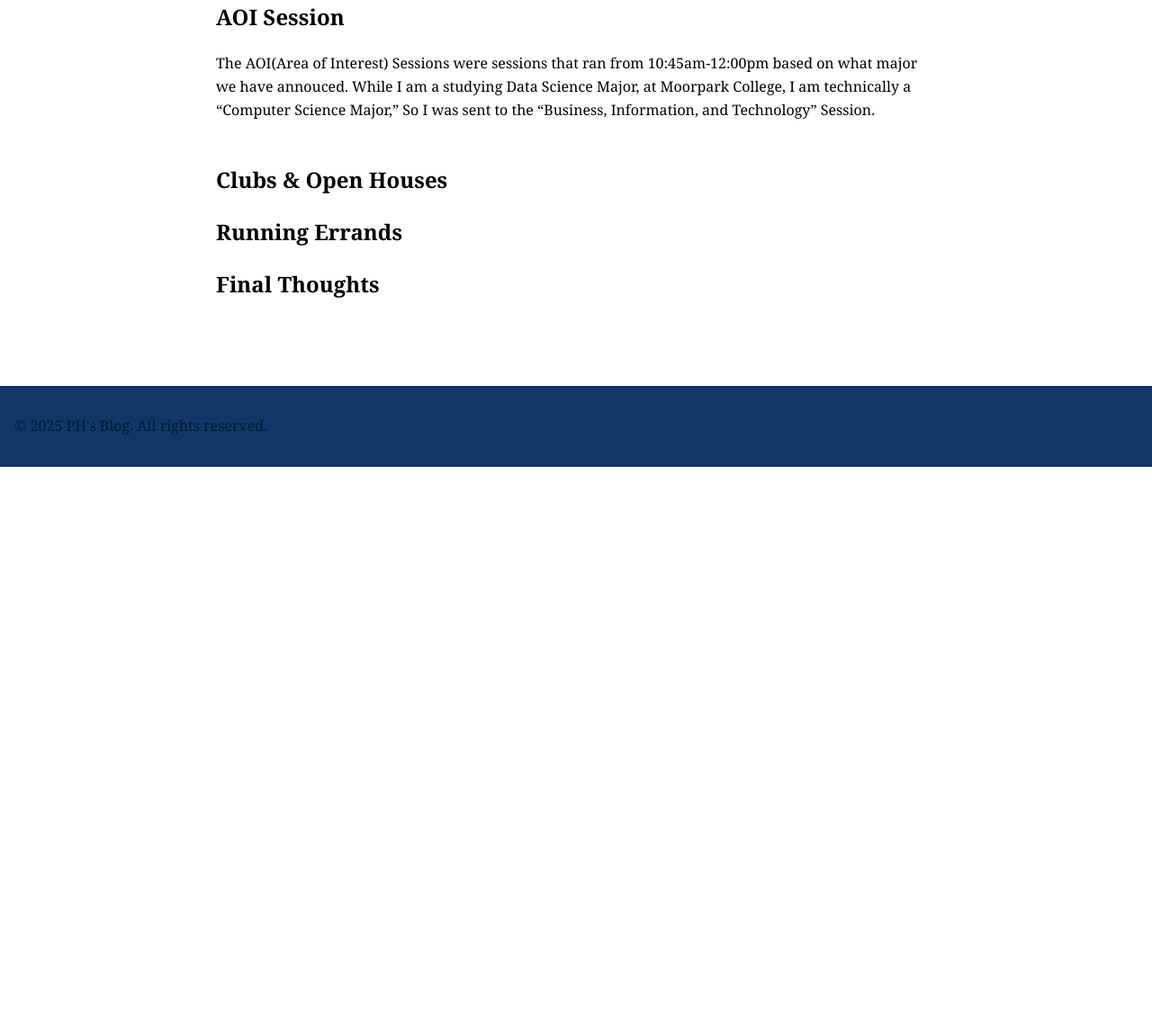
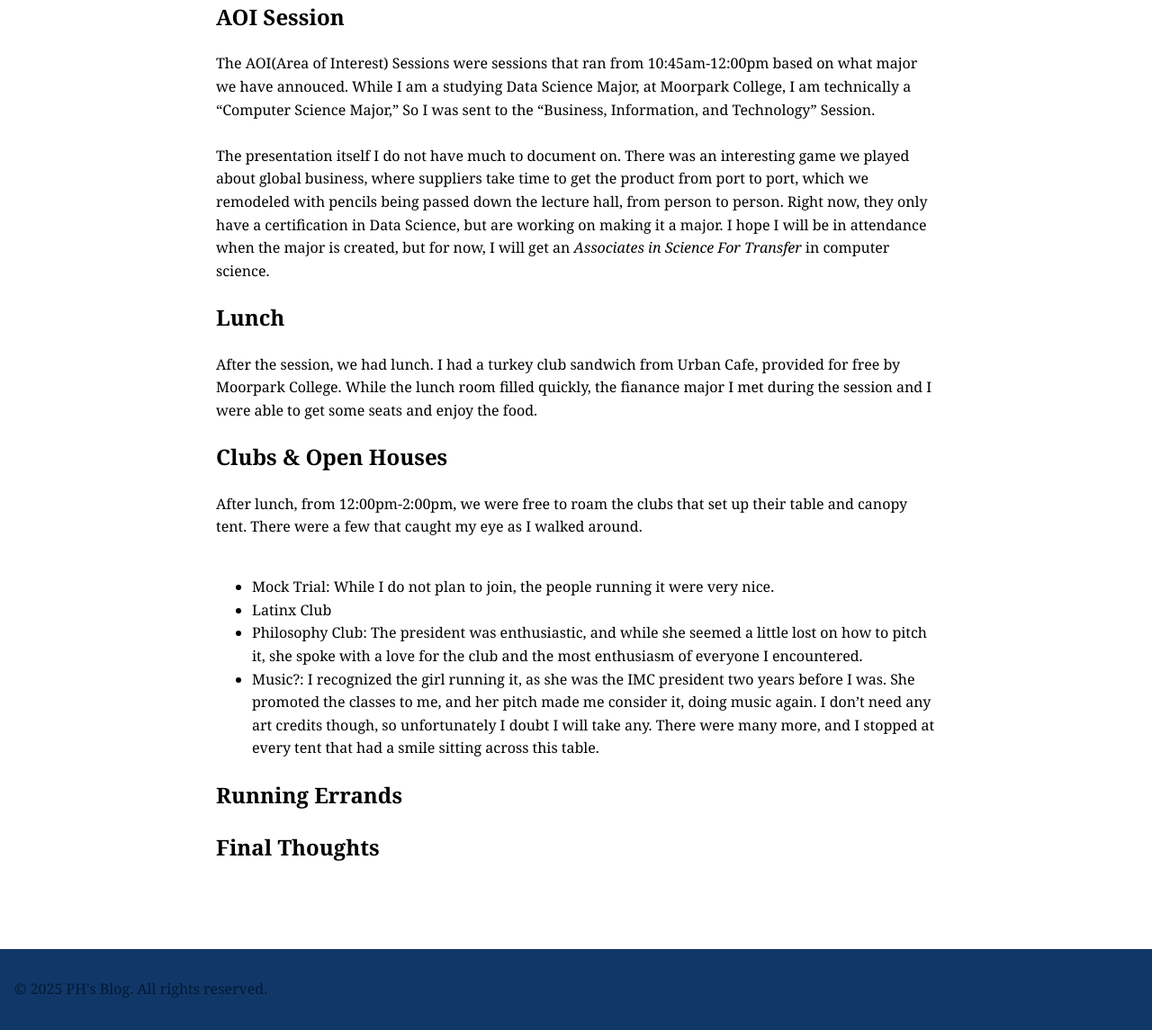
Before and after one commit to CaptainSapphire/PH-s-Blog, a Jekyll site: the page built from _posts/2025-08-07-New-Student-Welcome.md, in a window 1280 px wide and 1400 px high, scrolled down 1293 px. Shown: the part 255-1400 px from the top of the window at 90% size. Built offline with Jekyll 4.4.1, drawn with Linux system fonts in a browser that asks for light colours; our own code applies the rules of GitHub Pages for plain Markdown files; before the commit the page ends 2067 px from its top, so only the background shows below that.

Commit message:
Update 2025-08-07-New-Student-Welcome.md

```diff
--- a/_posts/2025-08-07-New-Student-Welcome.md
+++ b/_posts/2025-08-07-New-Student-Welcome.md
@@ -13,9 +13,18 @@ Additionally, the ASMC (class/student council/student body) president gave a wel
 
 ## AOI Session
 The AOI(Area of Interest) Sessions were sessions that ran from 10:45am-12:00pm based on what major we have annouced. While I am a studying Data Science Major, at Moorpark College, I am technically a "Computer Science Major," So I was sent to the "Business, Information, and Technology" Session. <br><br>
+The presentation itself I do not have much to document on. There was an interesting game we played about global business, where suppliers take time to get the product from port to port, which we remodeled with pencils being passed down the lecture hall, from person to person. Right now, they only have a certification in Data Science, but are working on making it a major. I hope I will be in attendance when the major is created, but for now, I will get an *Associates in Science For Transfer* in computer science.
 
+## Lunch
+After the session, we had lunch. I had a turkey club sandwich from Urban Cafe, provided for free by Moorpark College. While the lunch room filled quickly, the fianance major I met during the session and I were able to get some seats and enjoy the food.
 
 ## Clubs & Open Houses
+After lunch, from 12:00pm-2:00pm, we were free to roam the clubs that set up their table and canopy tent. There were a few that caught my eye as I walked around. <br><br>
+- Mock Trial: While I do not plan to join, the people running it were very nice.
+- Latinx Club
+- Philosophy Club: The president was enthusiastic, and while she seemed a little lost on how to pitch it, she spoke with a love for the club and the most enthusiasm of everyone I encountered.
+- Music?: I recognized the girl running it, as she was the IMC president two years before I was. She promoted the classes to me, and her pitch made me consider it, doing music again. I don't need any art credits though, so unfortunately I doubt I will take any.
+There were many more, and I stopped at every tent that had a smile sitting across this table.
 
 ## Running Errands
 
```
